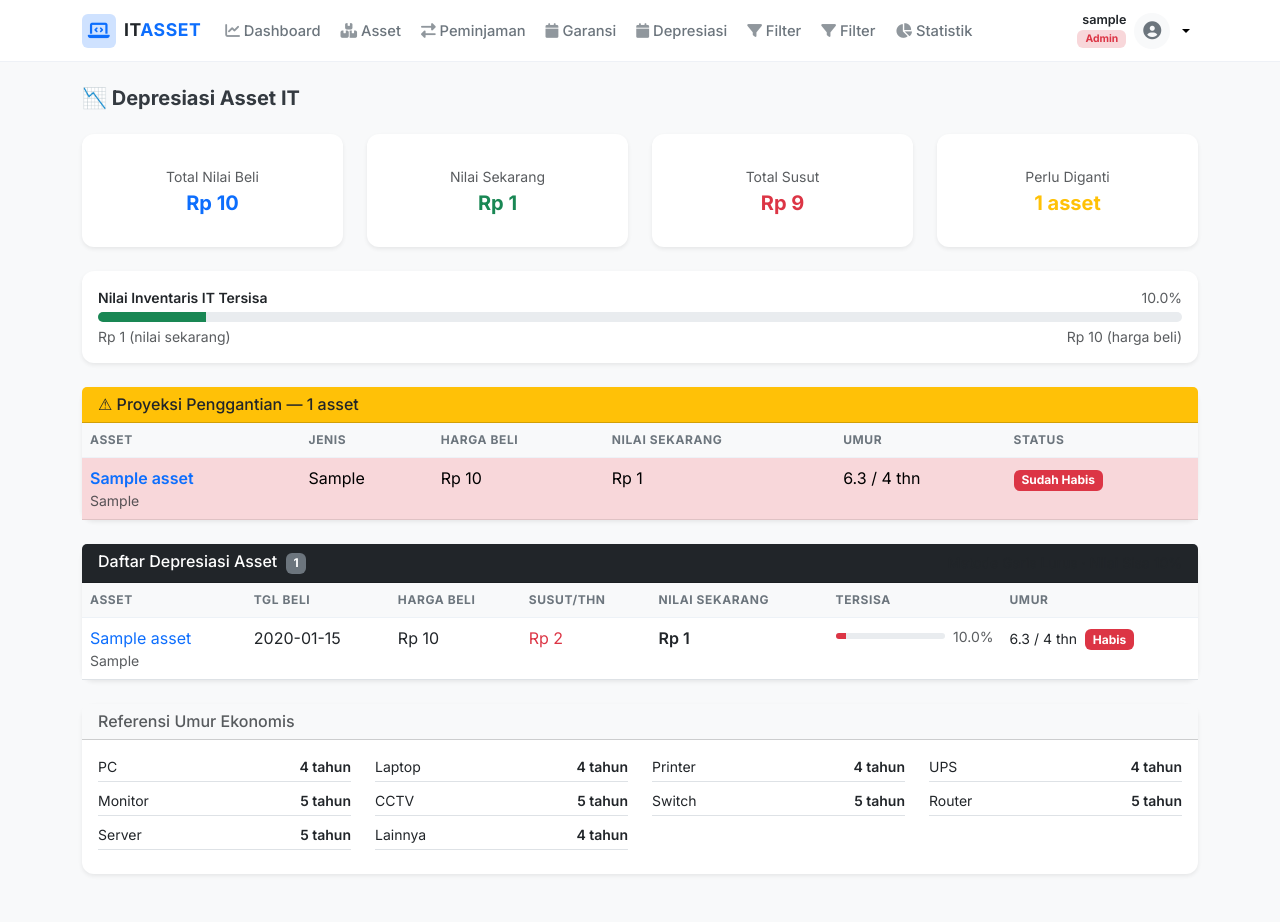
After one commit to baguesputra/IT-Asset-Management, a Flask app: page /depresiasi/ in a window 1280 px wide. The commit adds this page. Run offline with Flask 3, Linux system fonts and the light colour scheme; the visitor is signed in with stand-in values (Sample User, id 1); tables that the repository leaves empty hold one stand-in row (values such as "Sample post").

Commit message:
Feat: asset depreciation module using the straight-line method

```diff
--- a/app/__init__.py
+++ b/app/__init__.py
@@ -32,6 +32,7 @@ def create_app() -> Flask:
     from app.routes.servis_routes import servis_bp
     from app.routes.user_routes import user_bp
     from app.routes.garansi_routes import garansi_bp
+    from app.routes.depresiasi_routes import depresiasi_bp
 
     app.register_blueprint(asset_bp)
     app.register_blueprint(main_bp)
@@ -39,6 +40,7 @@ def create_app() -> Flask:
     app.register_blueprint(servis_bp)
     app.register_blueprint(user_bp)
     app.register_blueprint(garansi_bp)
+    app.register_blueprint(depresiasi_bp)
 
     # ── Error handlers ────────────────────────────
     register_error_handlers(app)
--- /dev/null
+++ b/app/routes/depresiasi_routes.py
@@ -0,0 +1,31 @@
+# app/routes/depresiasi_routes.py
+
+from flask import Blueprint, render_template
+from app.utils.auth import login_required, admin_required
+from app.services.depresiasi_service import (
+    get_semua_dengan_depresiasi,
+    get_statistik_depresiasi,
+    get_proyeksi_penggantian,
+    UMUR_EKONOMIS,
+)
+
+depresiasi_bp = Blueprint(
+    "depresiasi", __name__, url_prefix="/depresiasi"
+)
+
+
+@depresiasi_bp.route("/")
+@login_required
+def index():
+    """Dashboard depresiasi asset."""
+    stats     = get_statistik_depresiasi()
+    proyeksi  = get_proyeksi_penggantian()
+    semua     = get_semua_dengan_depresiasi()
+
+    return render_template(
+        "depresiasi/index.html",
+        stats        = stats,
+        proyeksi     = proyeksi,
+        semua        = semua,
+        umur_ekonomis = UMUR_EKONOMIS,
+    )
--- a/app/templates/base.html
+++ b/app/templates/base.html
@@ -62,6 +62,9 @@
                     </li>
                     <li class="nav-item">
                         <a class="nav-link" href="/garansi"><i class="fas fa-calendar me-1.5 opacity-75"></i> Garansi</a>
+                    </li>
+                    <li class="nav-item">
+                        <a class="nav-link" href="/depresiasi"><i class="fas fa-calendar me-1.5 opacity-75"></i> Depresiasi</a>
                     </li>
                     <li class="nav-item">
                         <a class="nav-link" href="/assets/filter"><i class="fas fa-filter me-1.5 opacity-75"></i> Filter</a>
--- /dev/null
+++ b/app/templates/depresiasi/index.html
@@ -0,0 +1,279 @@
+{% extends "base.html" %}
+
+{% block content %}
+
+<h5 class="fw-bold mb-4">📉 Depresiasi Asset IT</h5>
+
+<!-- Statistik ringkas -->
+{% if stats.jumlah_data > 0 %}
+<div class="row mb-4">
+    <div class="col-md-3">
+        <div class="card border-0 shadow-sm text-center py-3">
+            <div class="card-body">
+                <div class="text-muted small mb-1">
+                    Total Nilai Beli
+                </div>
+                <h5 class="fw-bold text-primary mb-0">
+                    Rp {{ "{:,}".format(stats.total_harga_beli) }}
+                </h5>
+            </div>
+        </div>
+    </div>
+    <div class="col-md-3">
+        <div class="card border-0 shadow-sm text-center py-3">
+            <div class="card-body">
+                <div class="text-muted small mb-1">
+                    Nilai Sekarang
+                </div>
+                <h5 class="fw-bold text-success mb-0">
+                    Rp {{ "{:,}".format(stats.total_nilai_skrg) }}
+                </h5>
+            </div>
+        </div>
+    </div>
+    <div class="col-md-3">
+        <div class="card border-0 shadow-sm text-center py-3">
+            <div class="card-body">
+                <div class="text-muted small mb-1">
+                    Total Susut
+                </div>
+                <h5 class="fw-bold text-danger mb-0">
+                    Rp {{ "{:,}".format(stats.total_susut) }}
+                </h5>
+            </div>
+        </div>
+    </div>
+    <div class="col-md-3">
+        <div class="card border-0 shadow-sm text-center py-3">
+            <div class="card-body">
+                <div class="text-muted small mb-1">
+                    Perlu Diganti
+                </div>
+                <h5 class="fw-bold text-warning mb-0">
+                    {{ stats.jumlah_habis }} asset
+                </h5>
+            </div>
+        </div>
+    </div>
+</div>
+
+<!-- Progress bar nilai tersisa -->
+<div class="card border-0 shadow-sm mb-4">
+    <div class="card-body">
+        <div class="d-flex justify-content-between mb-1">
+            <small class="fw-semibold">
+                Nilai Inventaris IT Tersisa
+            </small>
+            <small class="text-muted">
+                {{ stats.persen_tersisa }}%
+            </small>
+        </div>
+        <div class="progress" style="height: 10px">
+            <div class="progress-bar bg-success"
+                 style="--w: {{ stats.persen_tersisa }};
+                        width: calc(var(--w) * 1%)">
+            </div>
+        </div>
+        <div class="d-flex justify-content-between mt-1">
+            <small class="text-muted">
+                Rp {{ "{:,}".format(stats.total_nilai_skrg) }}
+                (nilai sekarang)
+            </small>
+            <small class="text-muted">
+                Rp {{ "{:,}".format(stats.total_harga_beli) }}
+                (harga beli)
+            </small>
+        </div>
+    </div>
+</div>
+{% endif %}
+
+<!-- Proyeksi penggantian -->
+{% if proyeksi %}
+<div class="card border-0 shadow-sm mb-4">
+    <div class="card-header bg-warning text-dark">
+        <h6 class="mb-0">
+            ⚠ Proyeksi Penggantian
+            — {{ proyeksi | length }} asset
+        </h6>
+    </div>
+    <div class="table-responsive">
+        <table class="table table-hover mb-0">
+            <thead class="table-light">
+                <tr>
+                    <th>Asset</th>
+                    <th>Jenis</th>
+                    <th>Harga Beli</th>
+                    <th>Nilai Sekarang</th>
+                    <th>Umur</th>
+                    <th>Status</th>
+                </tr>
+            </thead>
+            <tbody>
+                {% for a in proyeksi %}
+                {% set dep = a.depresiasi %}
+                <tr class="{{ 'table-danger' if dep.sudah_habis else 'table-warning' }}">
+                    <td>
+                        <a href="/assets/detail/{{ a.id }}"
+                           class="text-decoration-none fw-semibold">
+                            {{ a.name }}
+                        </a>
+                        <div class="text-muted small">
+                            {{ a.location }}
+                        </div>
+                    </td>
+                    <td>{{ a.type }}</td>
+                    <td>Rp {{ "{:,}".format(dep.harga_beli) }}</td>
+                    <td>Rp {{ "{:,}".format(dep.nilai_sekarang) }}</td>
+                    <td>
+                        {{ dep.umur_sekarang }} /
+                        {{ dep.umur_ekonomis }} thn
+                    </td>
+                    <td>
+                        {% if dep.sudah_habis %}
+                            <span class="badge bg-danger">
+                                Sudah Habis
+                            </span>
+                        {% else %}
+                            <span class="badge bg-warning text-dark">
+                                Sisa {{ a.sisa_tahun }} thn
+                            </span>
+                        {% endif %}
+                    </td>
+                </tr>
+                {% endfor %}
+            </tbody>
+        </table>
+    </div>
+</div>
+{% endif %}
+
+<!-- Tabel semua depresiasi -->
+<div class="card border-0 shadow-sm">
+    <div class="card-header bg-dark text-white d-flex
+                justify-content-between align-items-center">
+        <h6 class="mb-0">
+            Daftar Depresiasi Asset
+            <span class="badge bg-secondary ms-1">
+                {{ semua | length }}
+            </span>
+        </h6>
+        <small class="text-muted">
+            Metode Garis Lurus · Nilai Sisa 10%
+        </small>
+    </div>
+
+    {% if semua %}
+    <div class="table-responsive">
+        <table class="table table-hover mb-0">
+            <thead class="table-light">
+                <tr>
+                    <th>Asset</th>
+                    <th>Tgl Beli</th>
+                    <th>Harga Beli</th>
+                    <th>Susut/Thn</th>
+                    <th>Nilai Sekarang</th>
+                    <th>Tersisa</th>
+                    <th>Umur</th>
+                </tr>
+            </thead>
+            <tbody>
+                {% for a in semua %}
+                {% set dep = a.depresiasi %}
+                {% if dep %}
+                <tr>
+                    <td>
+                        <a href="/assets/detail/{{ a.id }}"
+                           class="text-decoration-none">
+                            {{ a.name }}
+                        </a>
+                        <div class="text-muted small">
+                            {{ a.type }}
+                        </div>
+                    </td>
+                    <td>{{ a.purchase_date or '-' }}</td>
+                    <td>
+                        Rp {{ "{:,}".format(dep.harga_beli) }}
+                    </td>
+                    <td class="text-danger">
+                        Rp {{ "{:,}".format(dep.depresiasi_per_thn) }}
+                    </td>
+                    <td class="fw-semibold">
+                        Rp {{ "{:,}".format(dep.nilai_sekarang) }}
+                    </td>
+                    <td>
+                        <!-- progress bar mini -->
+                        <div class="d-flex align-items-center gap-2">
+                            <div class="progress flex-grow-1"
+                                 style="height: 6px; min-width: 60px">
+                                <div class="progress-bar
+                                    {{ 'bg-success' if dep.persen_tersisa > 50
+                                       else 'bg-warning' if dep.persen_tersisa > 20
+                                       else 'bg-danger' }}"
+                                     style="--w: {{ dep.persen_tersisa }};
+                                            width: calc(var(--w) * 1%)">
+                                </div>
+                            </div>
+                            <small class="text-muted">
+                                {{ dep.persen_tersisa }}%
+                            </small>
+                        </div>
+                    </td>
+                    <td>
+                        <small>
+                            {{ dep.umur_sekarang }} /
+                            {{ dep.umur_ekonomis }} thn
+                        </small>
+                        {% if dep.sudah_habis %}
+                        <span class="badge bg-danger ms-1">
+                            Habis
+                        </span>
+                        {% endif %}
+                    </td>
+                </tr>
+                {% endif %}
+                {% endfor %}
+            </tbody>
+        </table>
+    </div>
+
+    {% else %}
+    <div class="card-body text-center text-muted py-5">
+        <p>Belum ada data depresiasi.</p>
+        <p class="small">
+            Tambahkan harga beli saat menambah atau
+            mengedit asset untuk melihat kalkulasi depresiasi.
+        </p>
+        <a href="/assets/tambah" class="btn btn-primary btn-sm">
+            Tambah Asset
+        </a>
+    </div>
+    {% endif %}
+
+</div>
+
+<!-- Referensi umur ekonomis -->
+<div class="card border-0 shadow-sm mt-4">
+    <div class="card-header bg-light">
+        <h6 class="mb-0 text-muted">
+            Referensi Umur Ekonomis
+        </h6>
+    </div>
+    <div class="card-body">
+        <div class="row">
+            {% for jenis, umur in umur_ekonomis.items() %}
+            <div class="col-md-3 col-6 mb-2">
+                <div class="d-flex justify-content-between
+                            border-bottom pb-1">
+                    <small>{{ jenis }}</small>
+                    <small class="fw-semibold">
+                        {{ umur }} tahun
+                    </small>
+                </div>
+            </div>
+            {% endfor %}
+        </div>
+    </div>
+</div>
+
+{% endblock %}
```
Also changed, not shown: app/routes/asset_routes.py (+10 -2 lines), app/services/depresiasi_service.py (added, +183 -0 lines), app/templates/assets/detail.html (+35 -0 lines).
